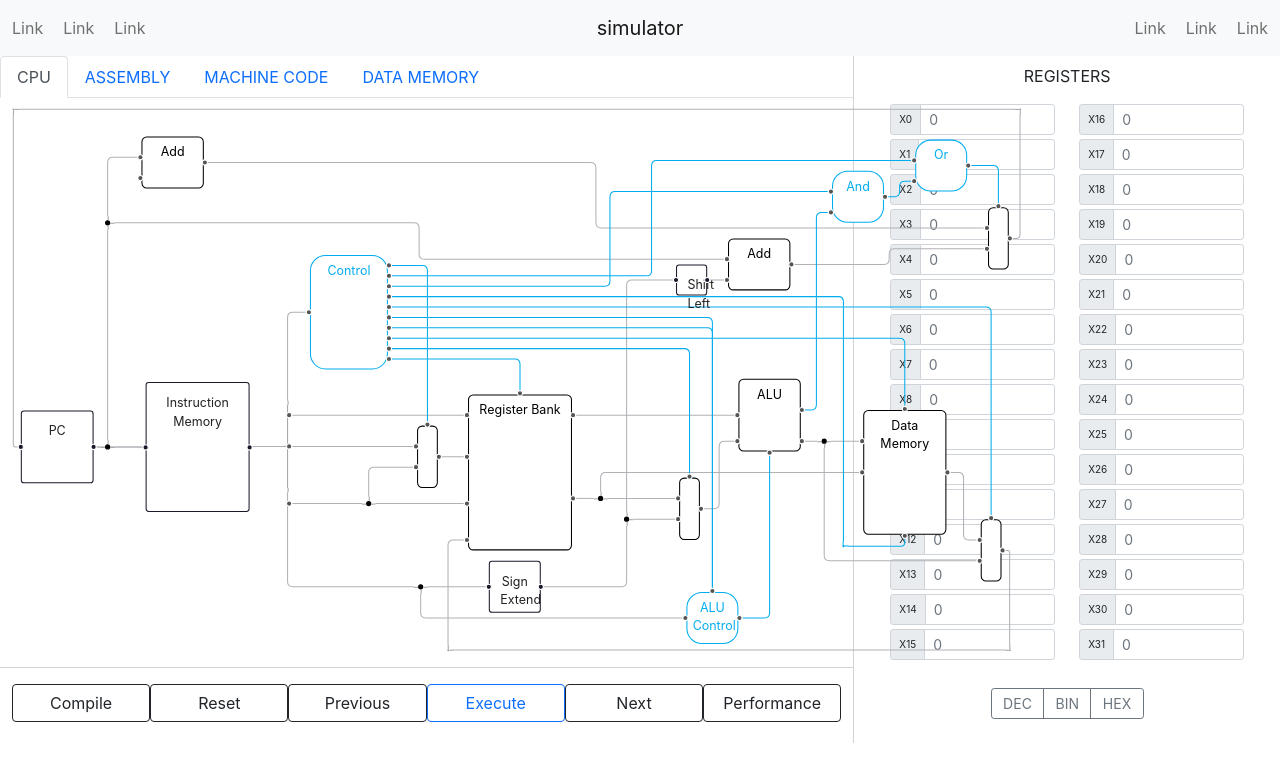
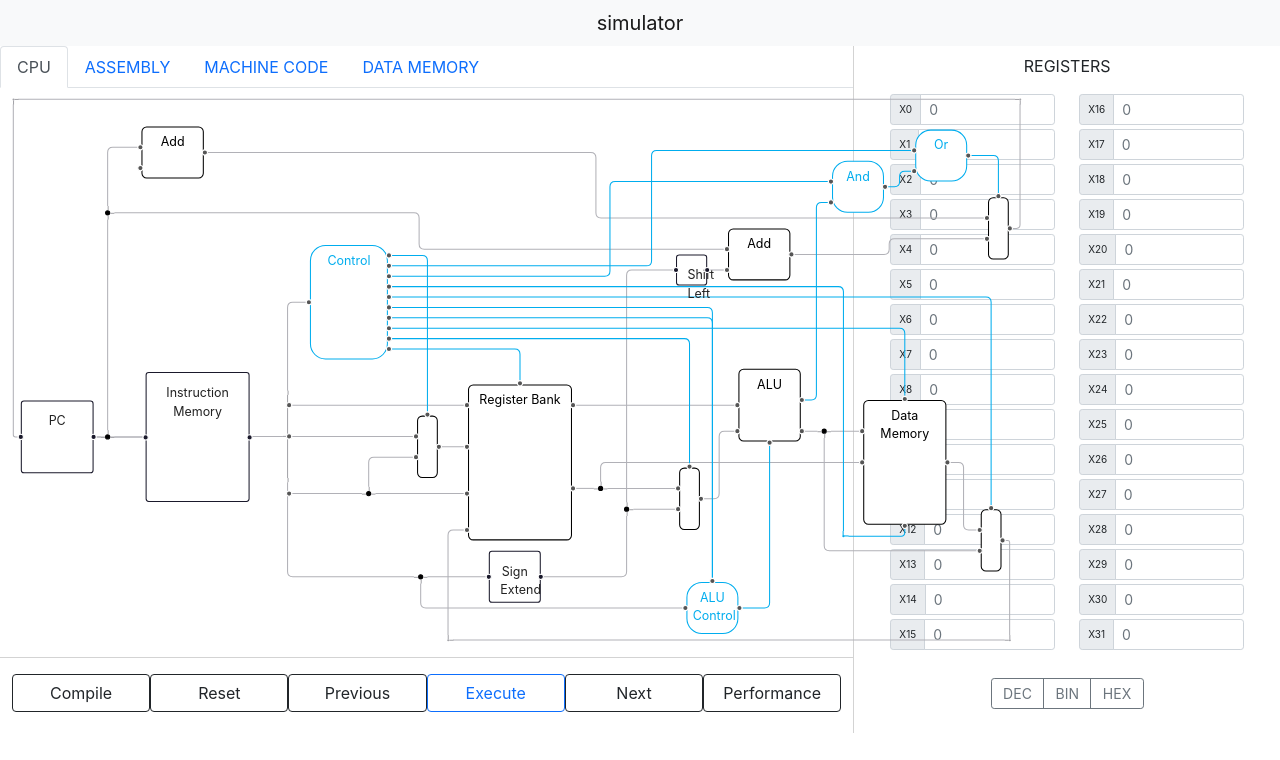
Before and after one commit to inesfalves/eduarm, a React (Create React App) app in the folder armweb/: page / in a window 1280 px wide. Shown: the top 760 px of the page. Built offline with nearby package versions, Linux system fonts and the light colour scheme; the HTML template or start-up script is replaced by a standard one.

Commit message:
reset working

```diff
--- a/armweb/src/App.js
+++ b/armweb/src/App.js
@@ -12,13 +12,36 @@ function App() {
   const [memoryValues, setMemoryValues] = useState([]);
   const [compiling, setCompiling] = useState(false);
   const [executed, setExecuted] = useState(false);
+  const [savedCPUStates, setSavedCPUStates] = useState([]);
+  const [numberFormat, setNumberFormat] = useState("DEC");
+
+  let tempReg = [];
+  for (let i = 0; i < 32; i++) {
+    let registerMap = [i, ""];
+    tempReg.push(registerMap);
+  }
 
   useEffect(() => {
-    let tempReg = [];
-    for (let i = 0; i < 32; i++) {
-      let registerMap = [i, ""];
-      tempReg.push(registerMap);
-    }
+    // let tempArray = registerValues.slice();
+    // for (let i = 0; i < tempArray.length; i++) {
+    //   if (!isNaN(tempArray[i][1])) {
+    //     switch (numberFormat) {
+    //       case "BIN":
+    //         tempArray[i][1] = parseInt(tempArray[i][1], 10).toString(2);
+    //         break;
+    //       case "HEX":
+    //         tempArray[i][1] = parseInt(tempArray[i][1], 10).toString(16);
+    //         break;
+    //       case "DEC":
+    //         tempArray[i][1] = parseInt(tempArray[i][1], 10).toString(10);
+    //         break;
+    //     }
+    //   }
+    // }
+    // setRegisterValues(tempArray);
+  }, [numberFormat]);
+
+  useEffect(() => {
     setRegisterValues(tempReg);
   }, []);
 
@@ -38,6 +61,7 @@ function App() {
         axios.get("http://localhost:3001/execute").then(function (res) {
           console.log("CPU INITIALIZED");
           setCpuState(res.data);
+          //setSavedCPUStates([...savedCPUStates, cpuState]);
           updateRegisters(res.data);
         });
       });
@@ -48,8 +72,7 @@ function App() {
       console.log("CPU RESET");
       setCompiling(false);
       setExecuted(false);
-      setCpuState(res.data);
-      updateRegisters(res.data);
+      setRegisterValues(tempReg);
     });
   };
 
@@ -94,6 +117,7 @@ function App() {
         <div className="row">
           <div className="col-8 px-0">
             <ViewTab
+              numberFormat={numberFormat}
               cpuState={cpuState}
               compiling={compiling}
               executed={executed}
@@ -155,13 +179,25 @@ function App() {
                   role="group"
                   aria-label="Basic example"
                 >
-                  <button type="button" className="btn btn-outline-secondary">
+                  <button
+                    type="button"
+                    className="btn btn-outline-secondary"
+                    onClick={() => setNumberFormat("DEC")}
+                  >
                     DEC
                   </button>
-                  <button type="button" className="btn btn-outline-secondary">
+                  <button
+                    type="button"
+                    className="btn btn-outline-secondary"
+                    onClick={() => setNumberFormat("BIN")}
+                  >
                     BIN
                   </button>
-                  <button type="button" className="btn btn-outline-secondary">
+                  <button
+                    type="button"
+                    className="btn btn-outline-secondary"
+                    onClick={() => setNumberFormat("HEX")}
+                  >
                     HEX
                   </button>
                 </div>
--- a/armweb/src/Datapath.js
+++ b/armweb/src/Datapath.js
@@ -1,3 +1,4 @@
+import { useEffect } from "react";
 import ReactFlow, { useNodesState, useEdgesState } from "react-flow-renderer";
 import { DiagramUtils } from "./DiagramUtils";
 
@@ -22,10 +23,34 @@ function Datapath(props) {
         let componentInputs = component.inputs;
         let componentOutputs = component.outputs;
         for (let inp of Object.values(componentInputs)) {
-          tooltipInpText += inp.id + ": " + inp.data.value + " ";
+          switch (props.numberFormat) {
+            case "HEX":
+              tooltipInpText +=
+                inp.id + ": " + inp.data.value.toString(16) + " ";
+              break;
+            case "BIN":
+              tooltipInpText +=
+                inp.id + ": " + inp.data.value.toString(2) + " ";
+              break;
+            case "DEC":
+              tooltipInpText += inp.id + ": " + inp.data.value + " ";
+              break;
+          }
         }
         for (let out of Object.values(componentOutputs)) {
-          tooltipOutText += out.id + ": " + out.data.value + " ";
+          switch (props.numberFormat) {
+            case "HEX":
+              tooltipOutText +=
+                out.id + ": " + out.data.value.toString(16) + " ";
+              break;
+            case "BIN":
+              tooltipOutText +=
+                out.id + ": " + out.data.value.toString(2) + " ";
+              break;
+            case "DEC":
+              tooltipOutText += out.id + ": " + out.data.value + " ";
+              break;
+          }
         }
         tooltips[0].innerHTML =
           "<div className='container'><div className='row'> Inputs: " +
--- a/armweb/src/Navbar.js
+++ b/armweb/src/Navbar.js
@@ -1,25 +1,6 @@
 function Navbar() {
   return (
     <nav className="navbar navbar-expand-md navbar-light bg-light">
-      <div className="navbar-collapse collapse w-100 order-1 order-md-0 dual-collapse2">
-        <ul className="navbar-nav me-auto">
-          <li className="ms-1 nav-item active">
-            <a className="nav-link" href="#">
-              Link
-            </a>
-          </li>
-          <li className="ms-1 nav-item">
-            <a className="nav-link" href="#">
-              Link
-            </a>
-          </li>
-          <li className="ms-1 nav-item">
-            <a className="nav-link" href="#">
-              Link
-            </a>
-          </li>
-        </ul>
-      </div>
       <div className="mx-auto order-0">
         <a className="navbar-brand mx-auto" href="#">
           simulator
@@ -33,25 +14,6 @@ function Navbar() {
           <span className="navbar-toggler-icon"></span>
         </button>
       </div>
-      <div className="navbar-collapse collapse w-100 order-3 dual-collapse2">
-        <ul className="navbar-nav ms-auto">
-          <li className="me-1 nav-item">
-            <a className="nav-link" href="#">
-              Link
-            </a>
-          </li>
-          <li className="me-1 nav-item">
-            <a className="nav-link" href="#">
-              Link
-            </a>
-          </li>
-          <li className="me-1 nav-item">
-            <a className="nav-link" href="#">
-              Link
-            </a>
-          </li>
-        </ul>
-      </div>
     </nav>
   );
 }
--- a/armweb/src/Registers.js
+++ b/armweb/src/Registers.js
@@ -16,7 +16,6 @@ function Registers(props) {
   }, [input]);
 
   useEffect(() => {
-    console.log(props.registerValues);
     if (props.registerValues.length > 0) {
       let inputElement = document.getElementById("Reg" + props.registerID);
       inputElement.value = props.registerValues[props.registerID][1];
--- a/armweb/src/ViewTab.js
+++ b/armweb/src/ViewTab.js
@@ -82,6 +82,7 @@ function ViewTab(props) {
           }}
         >
           <Datapath
+            numberFormat={props.numberFormat}
             executed={props.executed}
             cpuState={props.cpuState}
           ></Datapath>
```
Also changed, not shown: 1 other file (tests, documents, lock files or other folders).
